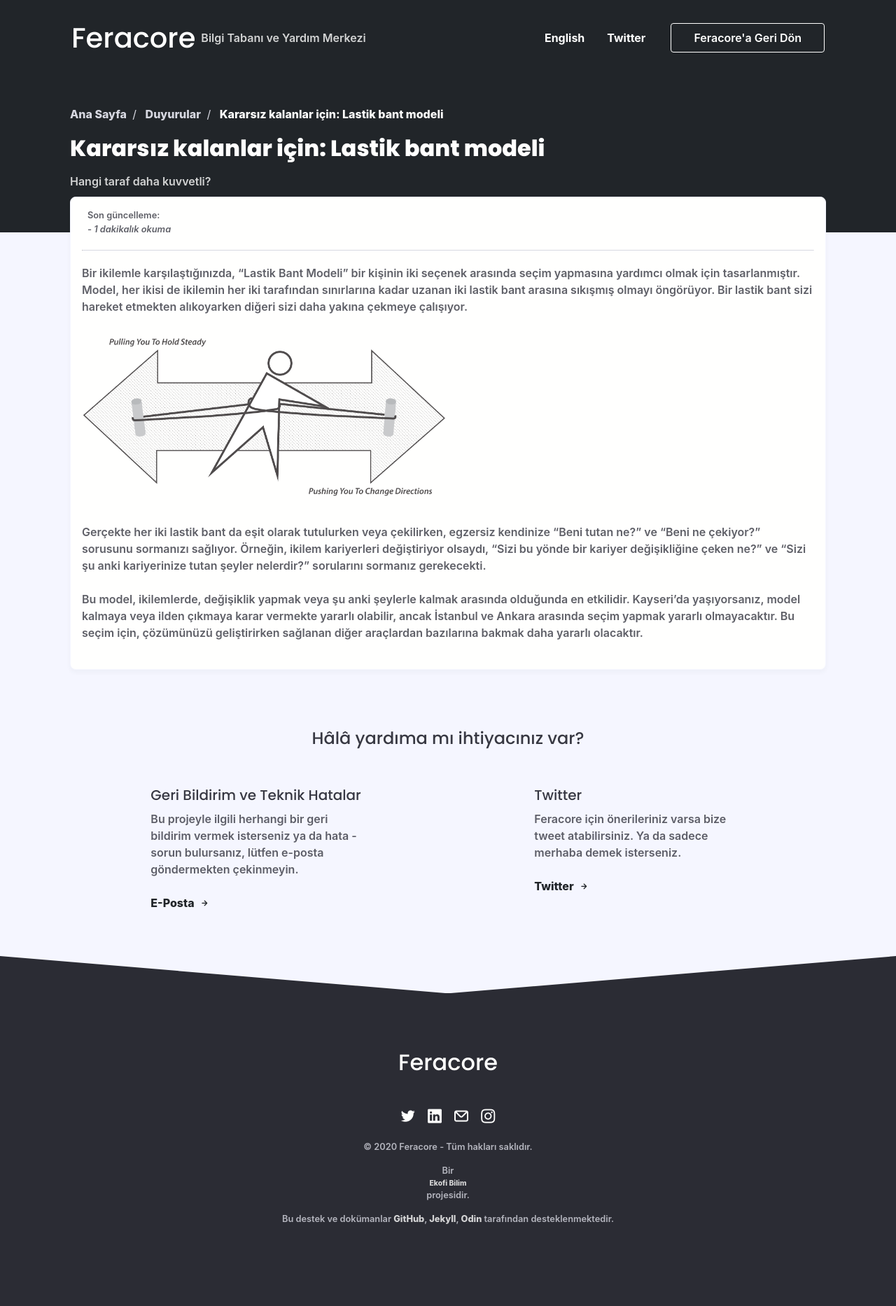
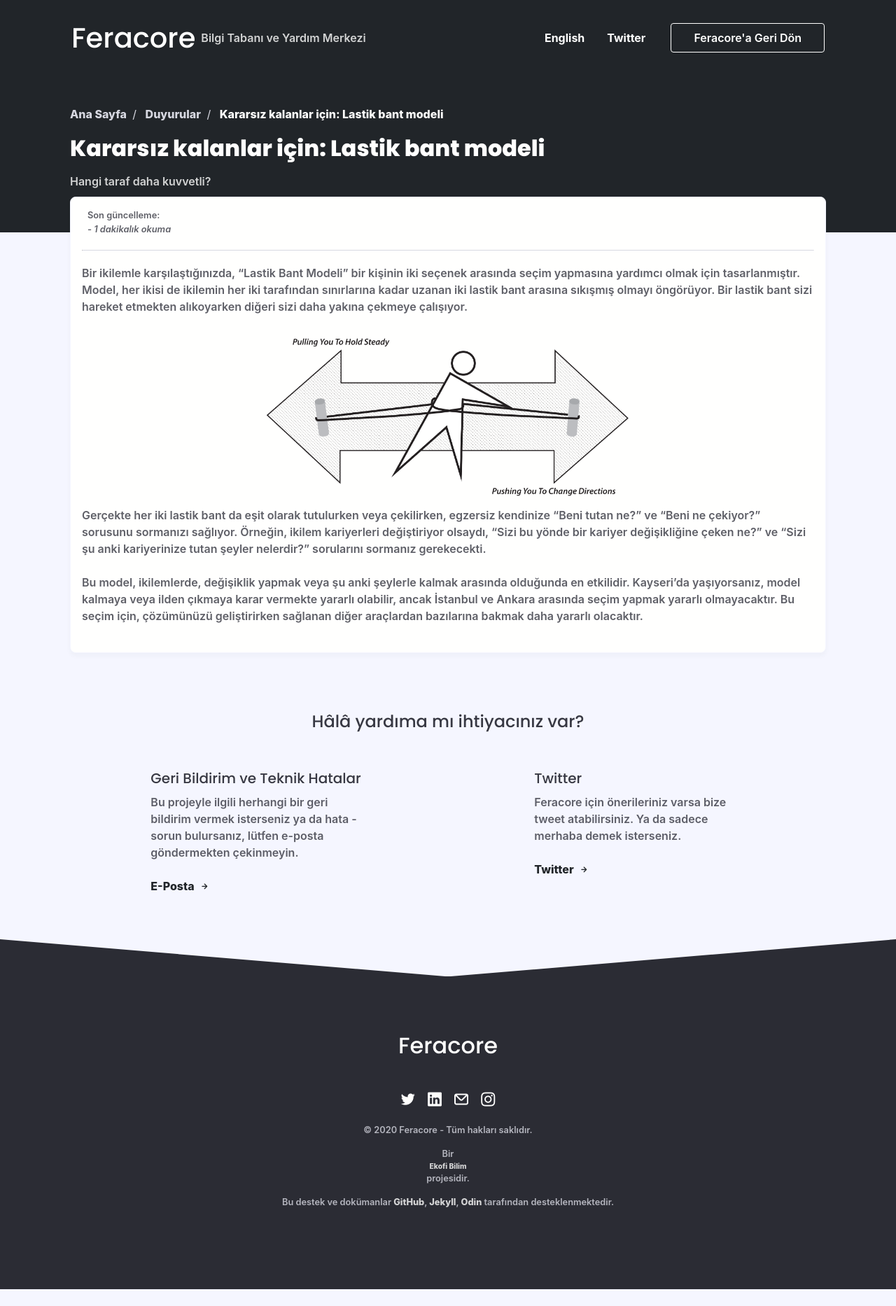
Before and after one commit to feracore/docs.feracore.com-tr.github.io, a Jekyll site: the page built from _posts/Duyurular/2020-08-04-kararsiz-kalanlar-icin-lastik-bant-modeli.md, in a window 1280 px wide. Shown: the whole page at 70% size. Built offline with Jekyll 4.4.1, drawn with Linux system fonts in a browser that asks for light colours; nearby versions of some CDN libraries; some web fonts are replaced; after the commit the page ends 1842 px from its top, so only the background shows below that.

Commit message:
Update 2020-08-04-kararsiz-kalanlar-icin-lastik-bant-modeli.md

```diff
--- a/_posts/Duyurular/2020-08-04-kararsiz-kalanlar-icin-lastik-bant-modeli.md
+++ b/_posts/Duyurular/2020-08-04-kararsiz-kalanlar-icin-lastik-bant-modeli.md
@@ -11,7 +11,7 @@ short-description: Hangi taraf daha kuvvetli?
 
 Bir ikilemle karşılaştığınızda, "Lastik Bant Modeli" bir kişinin iki seçenek arasında seçim yapmasına yardımcı olmak için tasarlanmıştır. Model, her ikisi de ikilemin her iki tarafından sınırlarına kadar uzanan iki lastik bant arasına sıkışmış olmayı öngörüyor. Bir lastik bant sizi hareket etmekten alıkoyarken diğeri sizi daha yakına çekmeye çalışıyor.
 
-<img src="https://destek.feracore.com/assets/rubberband.png" width="50%" height="50%"/>
+<center><img src="https://destek.feracore.com/assets/rubberband.png" width="50%" height="50%"/></center>
 
 Gerçekte her iki lastik bant da eşit olarak tutulurken veya çekilirken, egzersiz kendinize "Beni tutan ne?" ve "Beni ne çekiyor?" sorusunu sormanızı sağlıyor. Örneğin, ikilem kariyerleri değiştiriyor olsaydı, "Sizi bu yönde bir kariyer değişikliğine çeken ne?" ve "Sizi şu anki kariyerinize tutan şeyler nelerdir?" sorularını sormanız gerekecekti.
 
```
